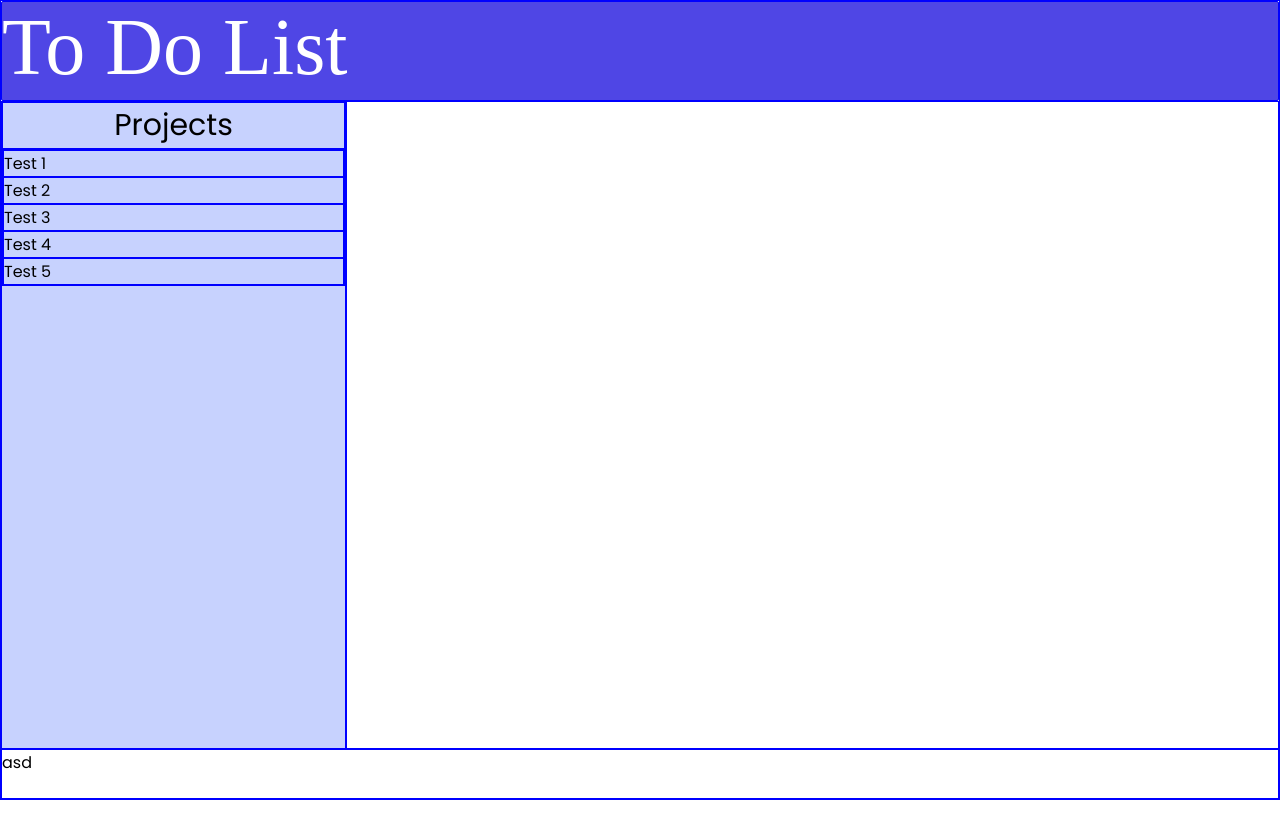
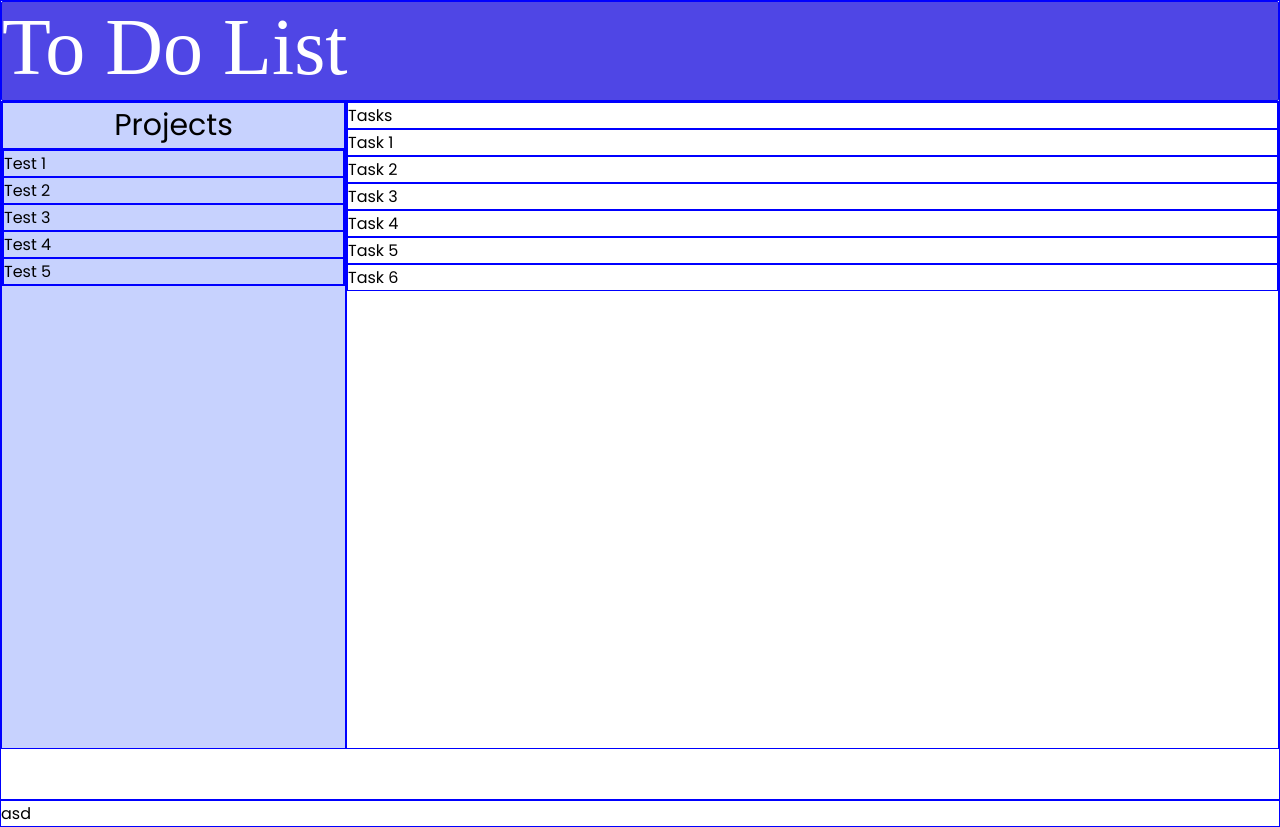
Before and after one commit to aaronlrv/to-do-list, a website: page dist/index.html in a window 1280 px wide. Before the commit the page ends 800 px from the top, so only its background shows below. Drawn offline with Linux system fonts and the light colour scheme; a web font is replaced by a local one.

Commit message:
Add tasks layout to html

```diff
--- a/dist/index.html
+++ b/dist/index.html
@@ -39,7 +39,28 @@
     </nav>
     <main>
         <div class="todolist">
-
+                <div class="task-header">
+                    <p>Tasks</p>
+                </div>
+                <div class="task">
+                    <p>Task 1</p>
+                </div>
+                <div class="task">
+                    <p>Task 2</p>
+                </div>
+                <div class="task">
+                    <p>Task 3</p>
+                </div>
+                <div class="task">
+                    <p>Task 4</p>
+                </div>
+                <div class="task">
+                    <p>Task 5</p>
+                </div>
+                <div class="task">
+                    <p>Task 6</p>
+                </div>
+            </div>
         </div>
 
     </main>
```
